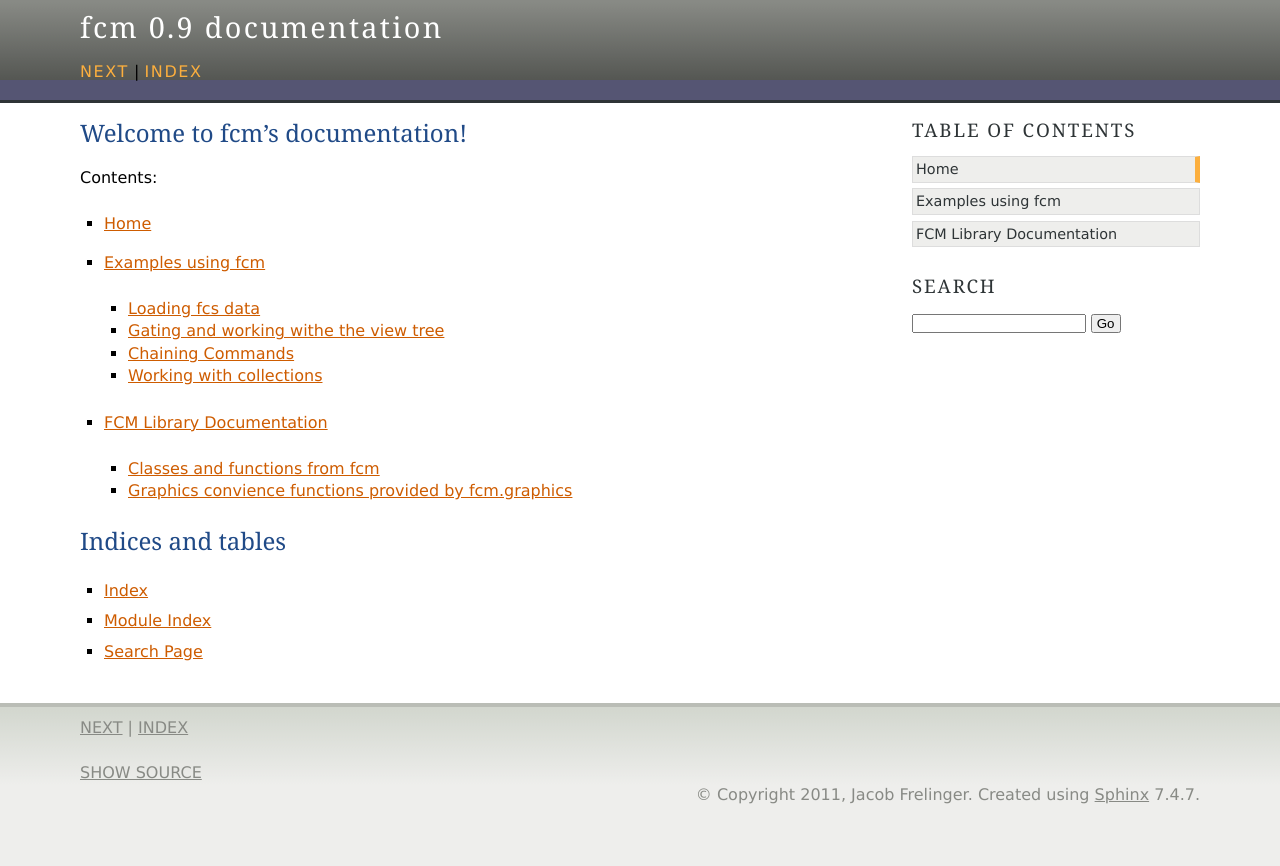
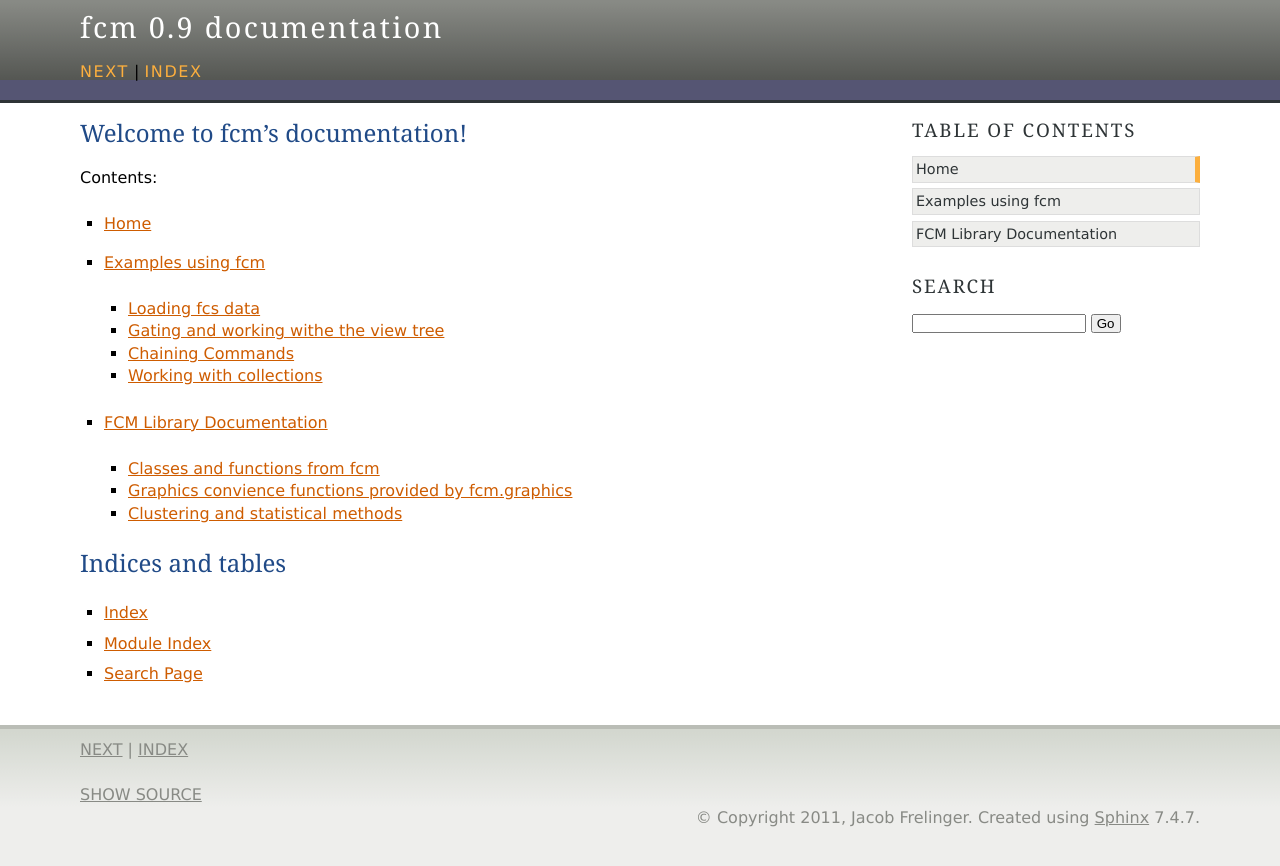
Before and after one commit to whitews/fcm, a Sphinx documentation site: the page built from docs/source/index.rst, in a window 1280 px wide. Shown: the top 866 px of the page. Built offline with Sphinx 7.4.7, drawn with Linux system fonts in a browser that asks for light colours; formulas are drawn with MathJax 3.

Commit message:
add some more ducmentation

```diff
--- a/docs/source/documentation.rst
+++ b/docs/source/documentation.rst
@@ -6,8 +6,15 @@
    :members:
    :undoc-members:
 
+
 Graphics convience functions provided by fcm.graphics
 -----------------------------------------------------
 .. automodule:: fcm.graphics
    :members:
    :undoc-members:
+
+Clustering and statistical methods
+----------------------------------
+.. automodule:: fcm.statistics
+   :members:
+   :undoc-members:
```
